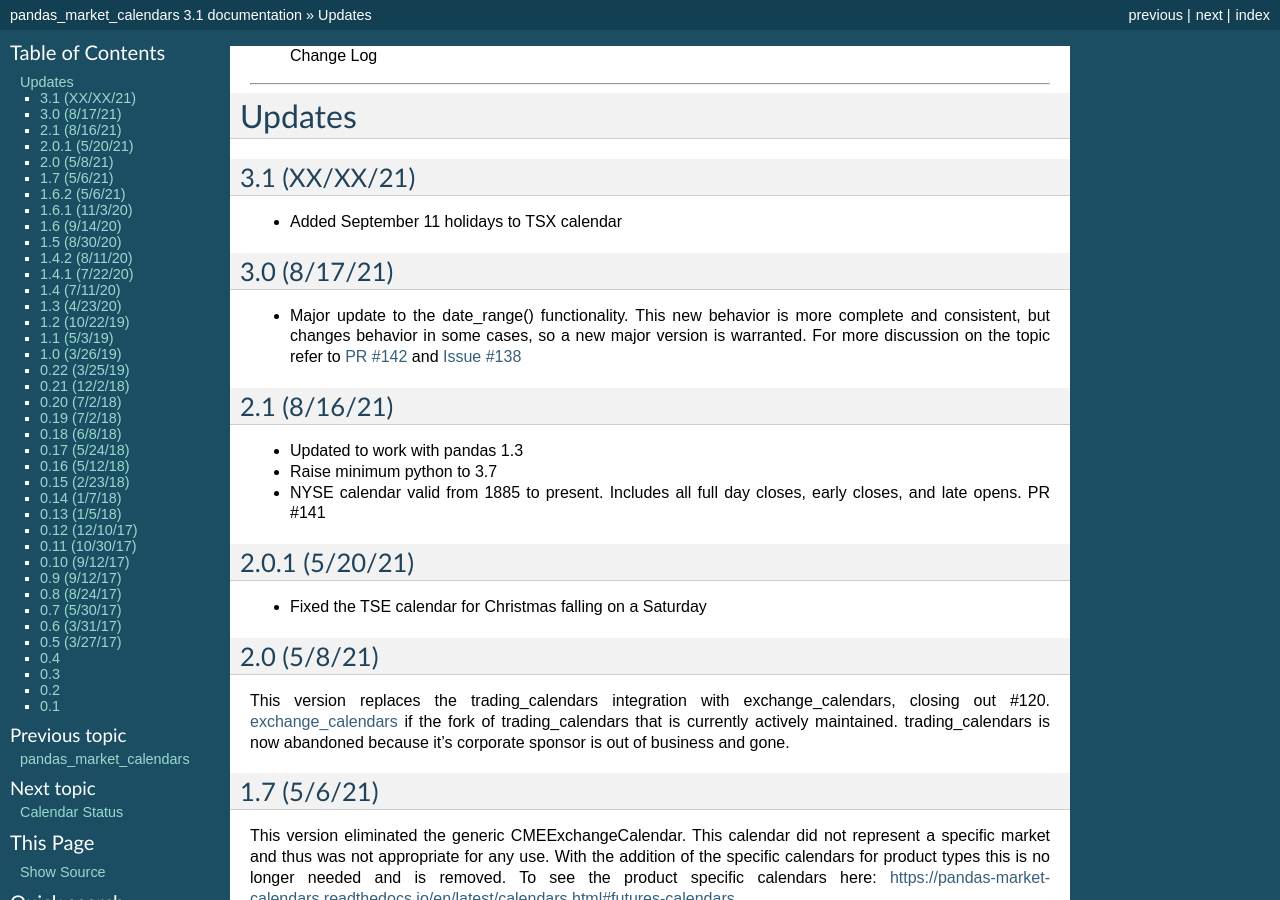
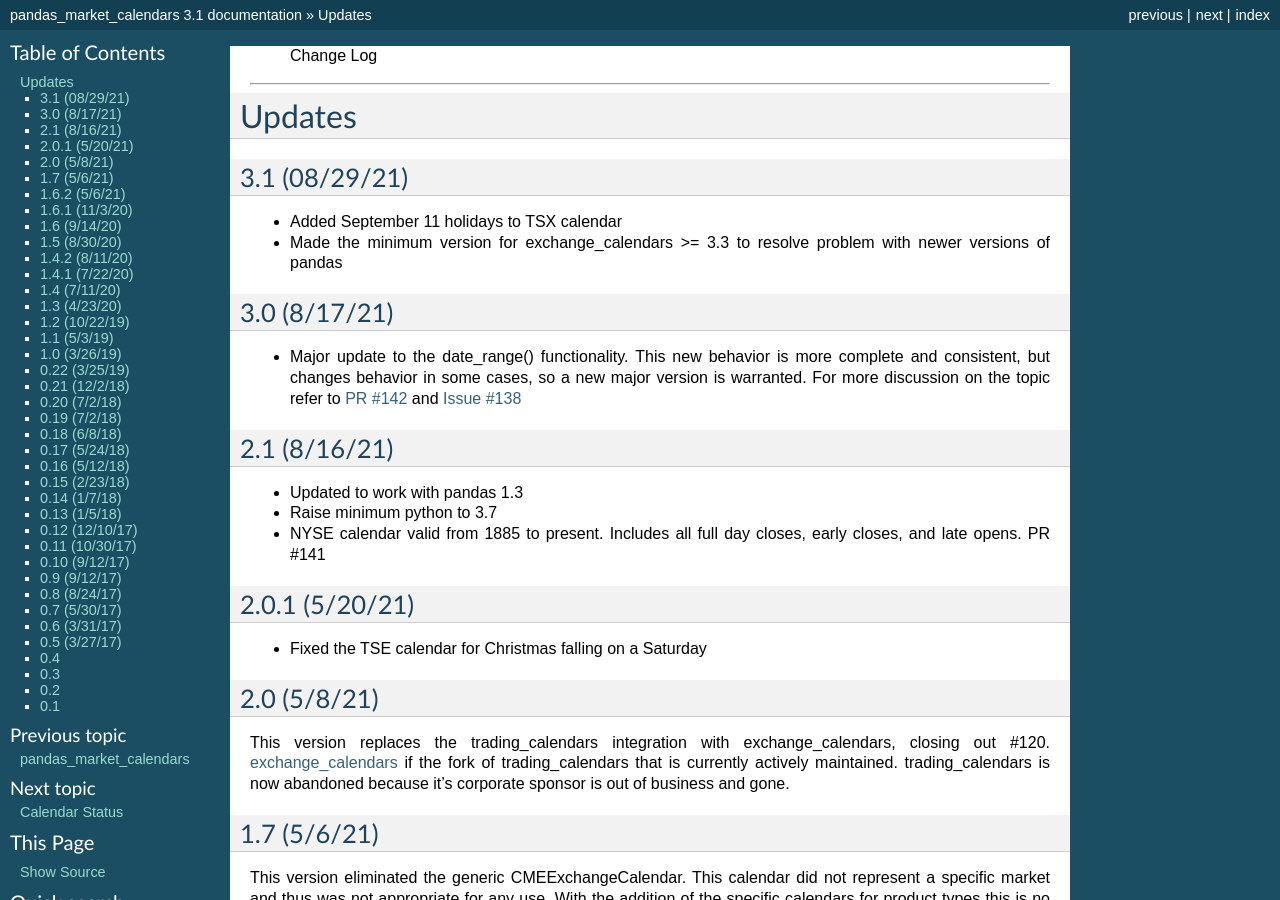
Before and after one commit to rsheftel/pandas_market_calendars, a Sphinx documentation site: the page built from docs/change_log.rst, in a window 1280 px wide and 900 px high. Built offline with Sphinx 7.4.7, drawn with Linux system fonts in a browser that asks for light colours.

Commit message:
v3.1, small changes

```diff
--- a/docs/change_log.rst
+++ b/docs/change_log.rst
@@ -3,9 +3,10 @@
 
 Updates
 -------
-3.1 (XX/XX/21)
+3.1 (08/29/21)
 ~~~~~~~~~~~~~
 - Added September 11 holidays to TSX calendar
+- Made the minimum version for exchange_calendars >= 3.3 to resolve problem with newer versions of pandas
 
 3.0 (8/17/21)
 ~~~~~~~~~~~~~
--- a/setup.py
+++ b/setup.py
@@ -13,7 +13,7 @@
 
 # requirements
 REQUIRED_PYTHON = '>=3.7.0'
-REQUIRED_PACKAGES = ['pandas>=0.18', 'pytz', 'python-dateutil', 'exchange_calendars']
+REQUIRED_PACKAGES = ['pandas>=0.18', 'pytz', 'python-dateutil', 'exchange_calendars>=3.3']
 
 # Package meta-data
 NAME = 'pandas_market_calendars'
```
